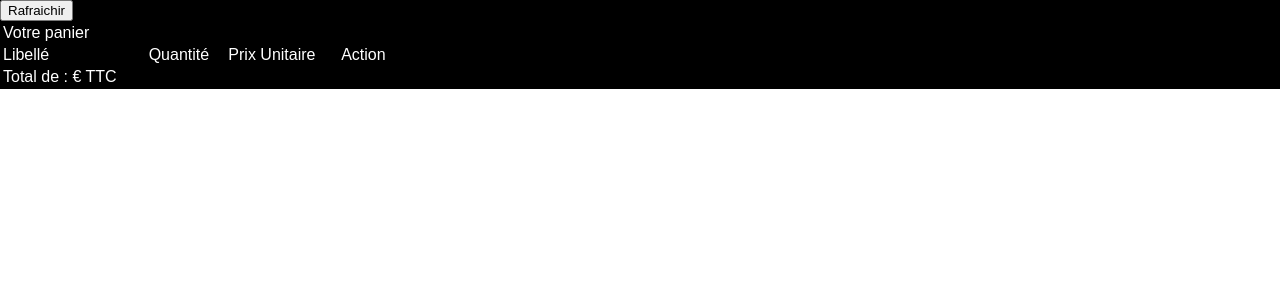
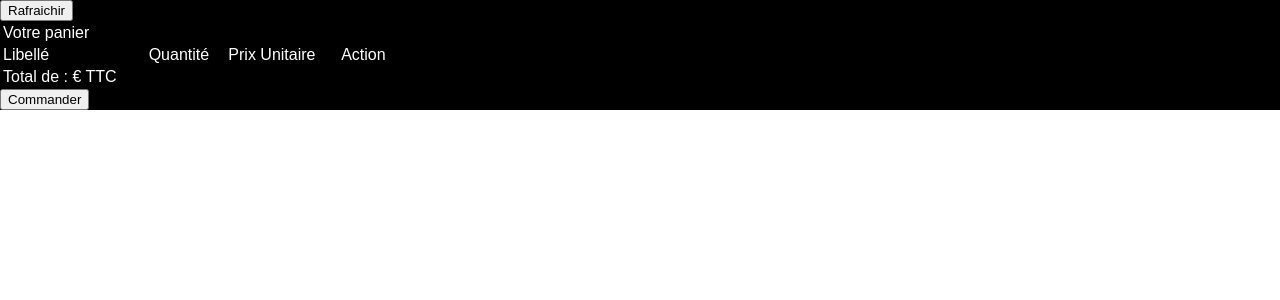
Before and after one commit to MAISDUSE/ProjetPHP, a PHP site: page /panier.view.php in a window 1280 px wide. Shown: the part 50-350 px from the top of the page. Run offline with PHP 8.4, Linux system fonts and the light colour scheme; data that the repository does not hold is empty.

Commit message:
commander

```diff
--- a/view/panier.view.php
+++ b/view/panier.view.php
@@ -61,6 +61,9 @@
 
       </table>
     </form>
+    <form method="post">
+      <input type="submit" name="Commander" value="Commander">
+    </form>
   </section>
 </body>
 </html>
```
